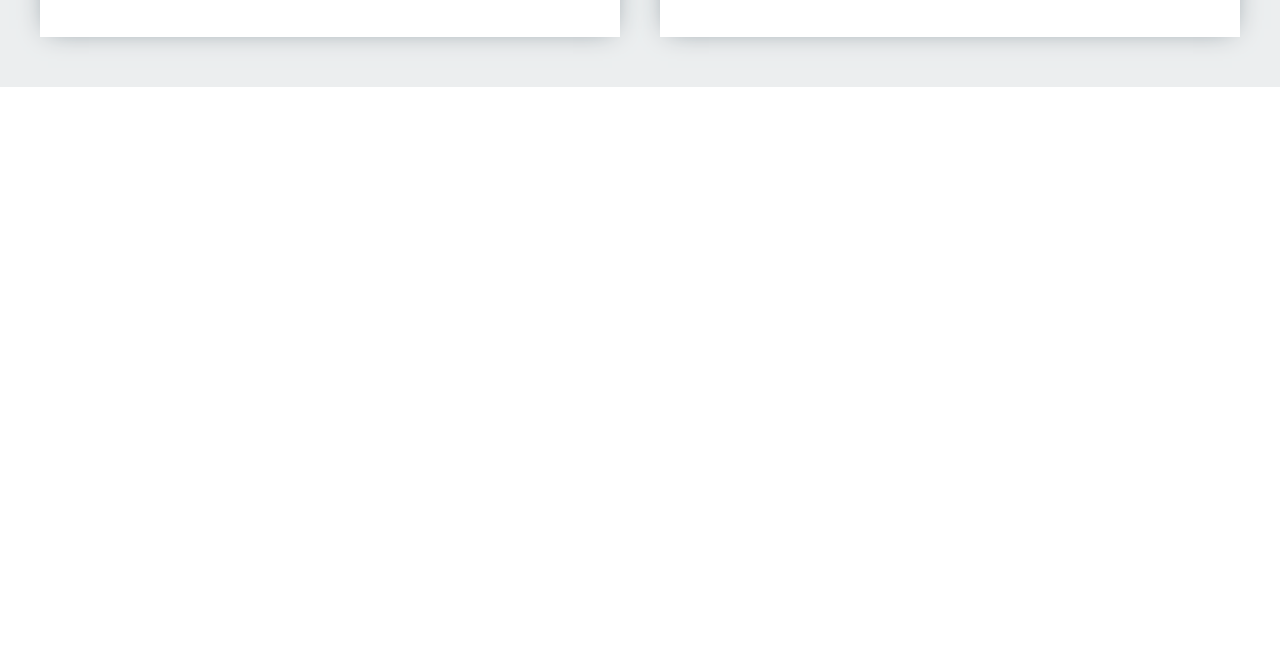
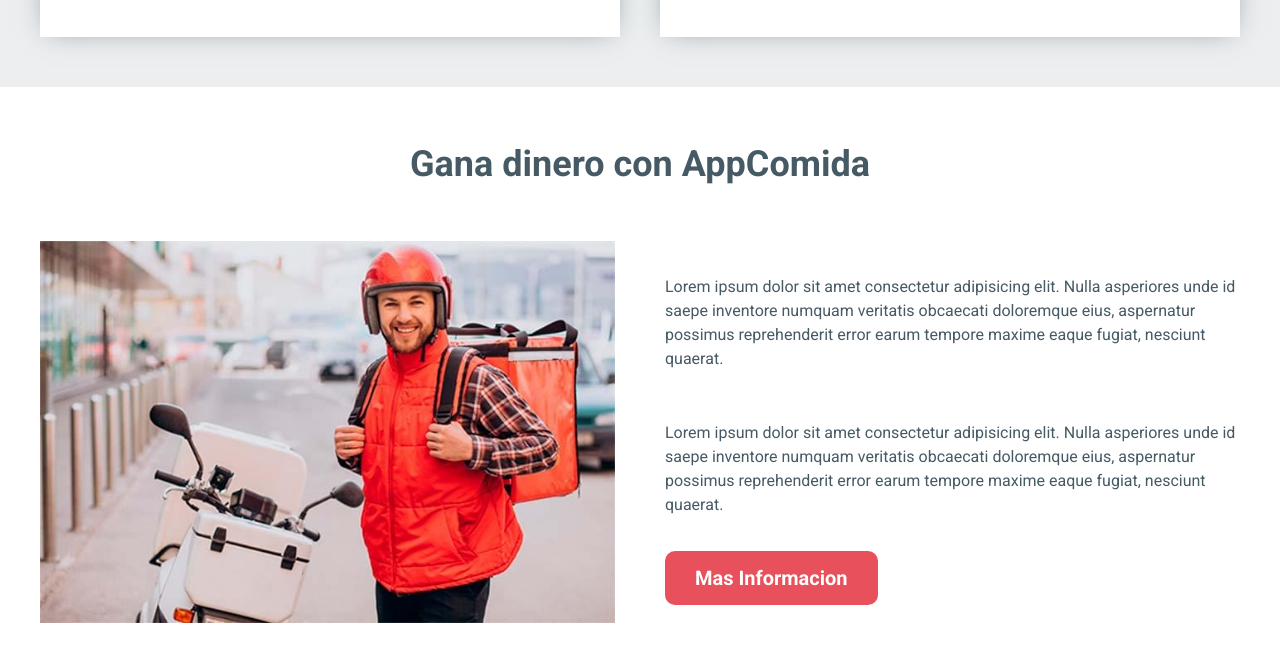
Before and after one commit to yornipaz/DeliveryApp, a website: page index.html in a window 1280 px wide. Shown: the part 4558-5219 px from the top of the page. Before the commit the page ends 4645 px from the top, so only its background shows below. Drawn offline with Linux system fonts and the light colour scheme.

Commit message:
feat(delivery):Add section delivery in the home page

```diff
--- a/index.html
+++ b/index.html
@@ -267,6 +267,27 @@
             <!--Restaurant-->
         </div>
     </main>
+    <section class="delivery">
+        <h2 class="delivery__title">Gana dinero con AppComida</h2>
+        <div class="delivery__wrapper container">
+            <div class="delivery__img"><img src="dist/img/repartidor.jpg" alt="repartidor"></div>
+            <div class="delivery__content">
+                <p class="delivery__description">Lorem ipsum dolor sit amet consectetur adipisicing elit. Nulla
+                    asperiores
+                    unde id saepe inventore numquam veritatis obcaecati doloremque eius, aspernatur possimus
+                    reprehenderit
+                    error earum tempore maxime eaque fugiat, nesciunt quaerat.</p>
+                <p class="delivery__description">Lorem ipsum dolor sit amet consectetur adipisicing elit. Nulla
+                    asperiores
+                    unde id saepe inventore numquam veritatis obcaecati doloremque eius, aspernatur possimus
+                    reprehenderit
+                    error earum tempore maxime eaque fugiat, nesciunt quaerat.</p>
+
+                <a href="#" class="delivery__btn">Mas Informacion</a>
+            </div>
+        </div>
+
+    </section>
 </body>
 
 </html>
--- /dev/null
+++ b/src/scss/components/_delivery.scss
@@ -0,0 +1,33 @@
+@use 'abstract/variable'as v;
+@use 'abstract/mixin'as m;
+
+.delivery {
+    padding: 5rem 0;
+
+    &__title {
+        text-align: center;
+        color: v.$secondary;
+    }
+
+    &__wrapper {
+        @include m.screen('table') {
+            @include m.grid(2, 5rem);
+        }
+    }
+
+    &__content {
+        display: flex;
+        flex-direction: column;
+        justify-content: space-evenly;
+        align-items: flex-start;
+    }
+
+    &__description {
+        list-style: 1.5;
+        color: v.$secondary;
+    }
+
+    &__btn {
+        @include m.button(v.$primary, v.$white);
+    }
+}
--- a/src/scss/components/index.scss
+++ b/src/scss/components/index.scss
@@ -7,3 +7,4 @@
 @forward 'testimonial';
 @forward 'restaurants';
 @forward 'restaurant';
+@forward 'delivery'
```
Also changed, not shown: dist/css/main.css, 1 other file.
